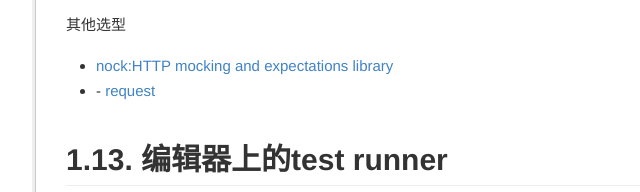
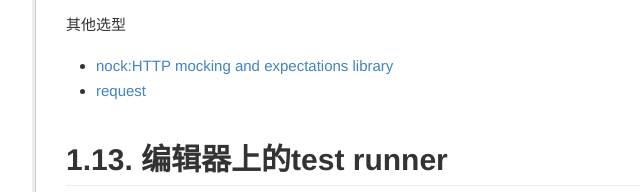
Before and after one commit to i5ting/ava-practice, a plain HTML site: page README.html in a window 1280 px wide. Shown: the part 8768-8960 px from the top of the page, 288-928 px from the left. Drawn offline with Linux system fonts and the light colour scheme; files whose address does not match are found by name.

Commit message:
Update 2016-06-07T22:28:53.281Z

```diff
--- a/README.html
+++ b/README.html
@@ -505,7 +505,7 @@
 
 <ul>
 <li><a href="https://github.com/node-nock/nock">nock:HTTP mocking and expectations library</a></li>
-<li>- <a href="https://github.com/request/request">request</a></li>
+<li><a href="https://github.com/request/request">request</a></li>
 </ul>
 
 <h2>编辑器上的test runner</h2>
```
Also changed, not shown: index.html (+1 -1 lines).
